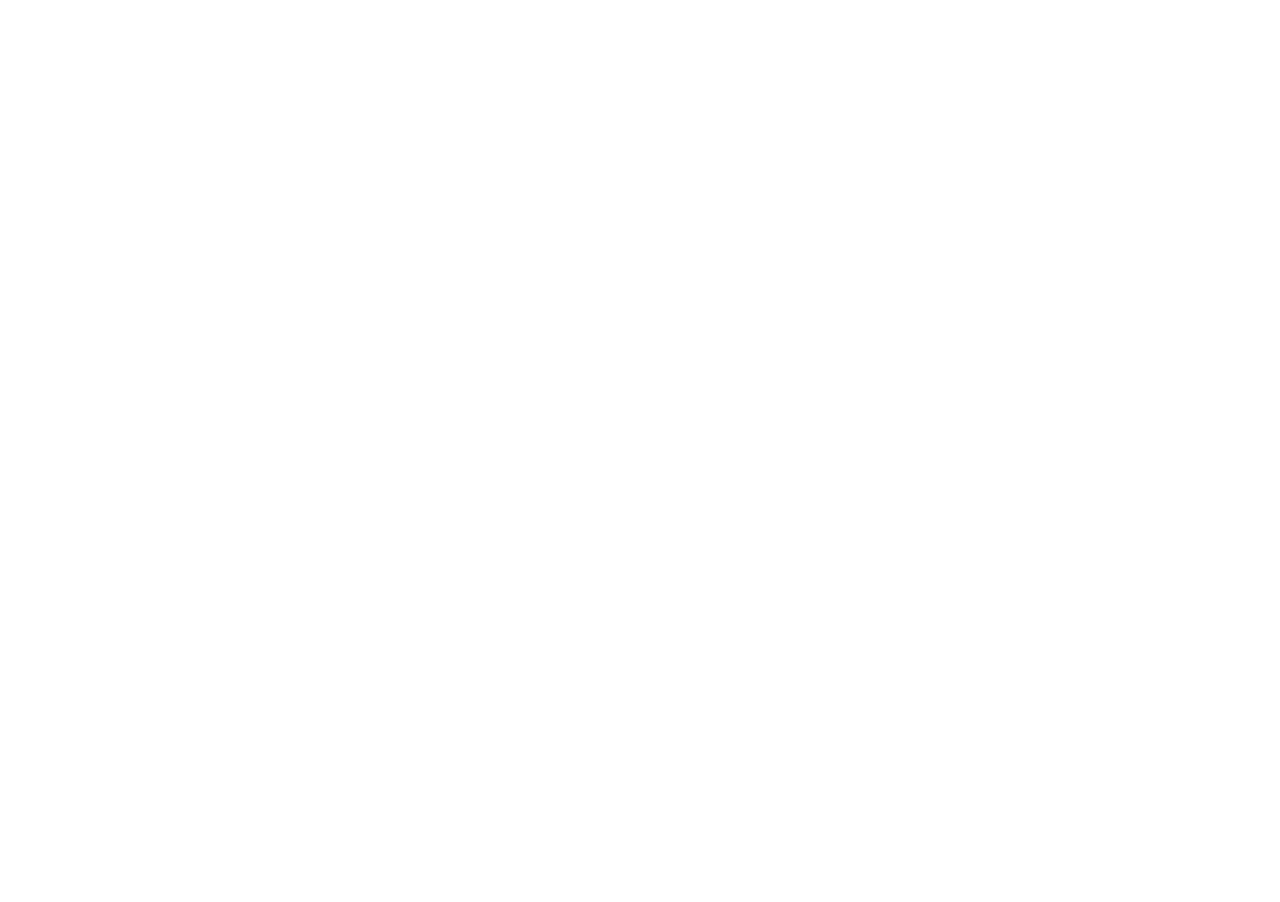
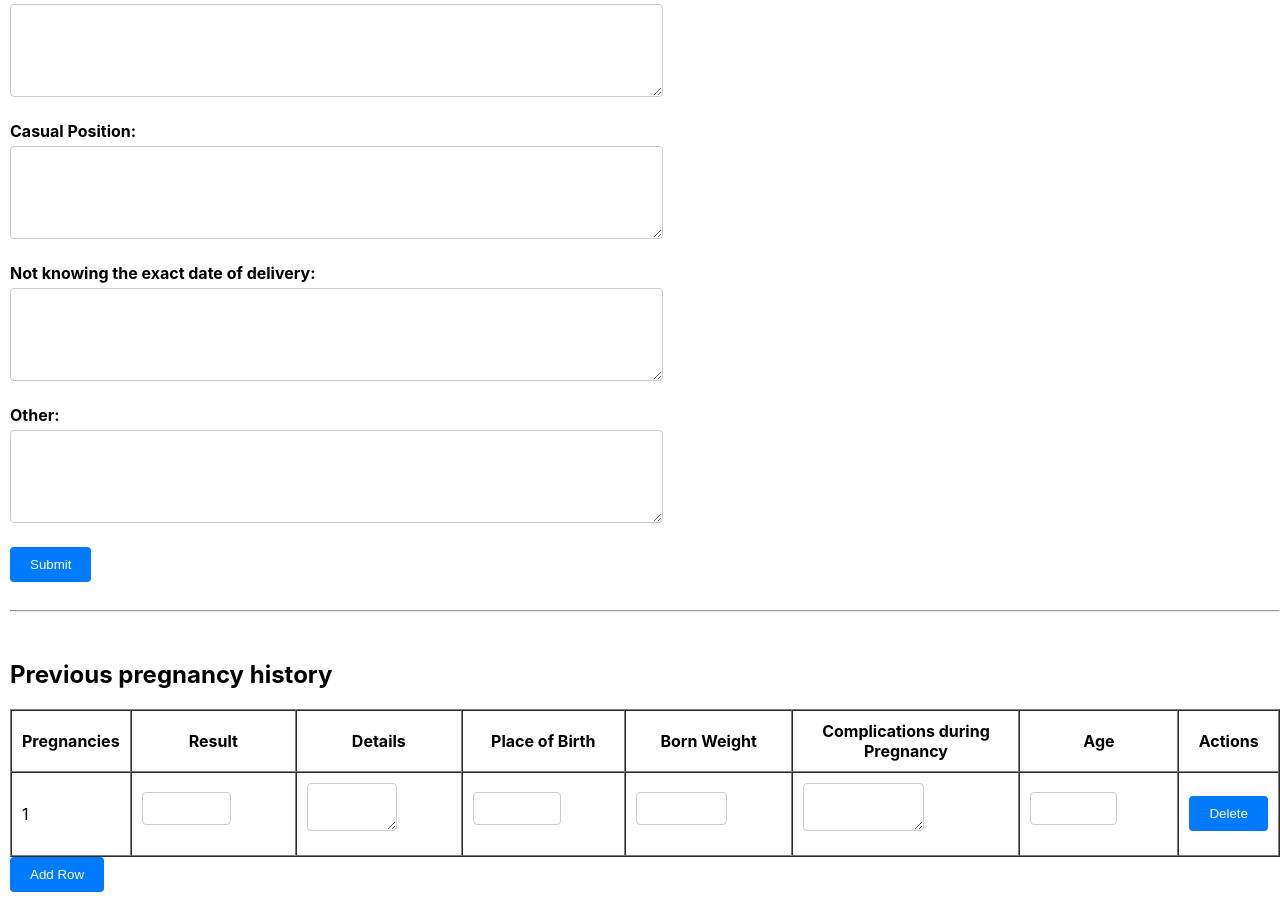
Before and after one commit to Methma-02/Health_Bridge, a React (Create React App) app in the folder frontend/: page / in a window 1280 px wide. Shown: the part 3940-4842 px from the top of the page. Before the commit the page ends 3893 px from the top, so only its background shows below. Built offline with nearby package versions, Linux system fonts and the light colour scheme.

Commit message:
Tables added

```diff
--- a/frontend/src/App.js
+++ b/frontend/src/App.js
@@ -1,11 +1,12 @@
 import Pregnancy from "./Pregnancy";
 import Tables from "./Tables";
+import Table2 from "./Table2";
 
 function App (){
   return(
         <>
           <Pregnancy/>
-          <Tables/>
+
 
         </>
 
--- a/frontend/src/Pregnancy.jsx
+++ b/frontend/src/Pregnancy.jsx
@@ -1,5 +1,7 @@
 import React, { useEffect, useState } from 'react';
 import './App.css';
+import Tables from './Tables';
+import Table2 from "./Table2";
 
 const registrationFields = [
     { id: 'regNo', label: 'Registration No.:', type: 'text' },
@@ -52,6 +54,16 @@
     { id: 'morePreg', label: 'Five or more Pregnancies', type: 'textarea', rows: 5, cols: 5 },
 ];
 
+// New fields for additional text areas
+const additionalFields = [
+    { id: 'bloodPressure', label: 'Blood Pressure:', type: 'textarea', rows: 5, cols: 10 },
+    { id: 'vaginalBleeding', label: 'Vaginal Bleeding:', type: 'textarea', rows: 5, cols: 10 },
+    { id: 'fetusStatus', label: 'Fetus Status:', type: 'textarea', rows: 5, cols: 10 },
+    { id: 'casualPosition', label: 'Casual Position:', type: 'textarea', rows: 5, cols: 10 },
+    { id: 'unknownDeliveryDate', label: 'Not knowing the exact date of delivery:', type: 'textarea', rows: 5, cols: 10 },
+    { id: 'other', label: 'Other:', type: 'textarea', rows: 5, cols: 10 },
+];
+
 function Pregnancy() {
     const [formData, setFormData] = useState({
         regNo: '',
@@ -88,6 +100,12 @@
         famPlan: '',
         minOrMax: '',
         morePreg: '',
+        bloodPressure: '',
+        vaginalBleeding: '',
+        fetusStatus: '',
+        casualPosition: '',
+        unknownDeliveryDate: '',
+        other: '',
     });
 
     useEffect(() => {
@@ -166,6 +184,12 @@
                     famPlan: '',
                     minOrMax: '',
                     morePreg: '',
+                    bloodPressure: '',
+                    vaginalBleeding: '',
+                    fetusStatus: '',
+                    casualPosition: '',
+                    unknownDeliveryDate: '',
+                    other: '',
                 });
             } else {
                 alert('Failed to save data.');
@@ -198,6 +222,7 @@
                         onChange={handleChange}
                     />
                 )}
+
             </div>
         ));
     };
@@ -285,9 +310,15 @@
                     {renderInputFields(currentStatusFields)}
                 </div>
 
+                {/* Render Additional Fields */}
+                <div className='additionalFields'>
+                    {renderInputFields(additionalFields)}
+                </div>
+
                 {/* Submit Button */}
                 <button type="submit">Submit</button>
             </form>
+            <Tables/>
         </div>
     );
 }
--- /dev/null
+++ b/frontend/src/Table2.jsx
@@ -0,0 +1,100 @@
+import React, { useState } from 'react';
+
+const Table2 = () => {
+    // Define the headers vertically
+    const headers = [
+        'Date',
+        'No. of weeks for the pregnancy',
+        'Anemia',
+        'Swelling',
+        'Fundal height',
+        'Fetal movement',
+        'Fetal heart sound',
+        'Main part',
+        'Urine',
+        'Albumin',
+        'Sugar',
+        'Prenatal health advise',
+        'Nutritional needs',
+        'Was the expectant mother informed about the expected delivery time',
+        'Were relatives informed of any potential risks',
+        'Conditions to avoid during pregnancy',
+        'The importance of being aware of fetal movement',
+        'Personal safety',
+        'Postpartum',
+        'Child protection',
+        'Risk factors for a newborn baby',
+        'Exclusive breastfeeding',
+        'Correct breastfeeding position',
+        'Knowing without doubt whether there is milk',
+        'Postpartum risk factors',
+        'The need for family organization',
+        'Raising awareness about family planning methods',
+        'Dates to visit clinic',
+    ];
+
+    // Initialize state for the table data
+    const [data, setData] = useState(
+        headers.map((header, index) => ({
+            id: index + 1,
+            header: header,
+            values: Array(10).fill(''), // Initialize 10 empty input fields for each row
+        }))
+    );
+
+    // Handle input change
+    const handleInputChange = (e, rowId, colIndex) => {
+        const updatedData = data.map((row) =>
+            row.id === rowId
+                ? {
+                      ...row,
+                      values: row.values.map((value, index) =>
+                          index === colIndex ? e.target.value : value
+                      ),
+                  }
+                : row
+        );
+        setData(updatedData);
+    };
+
+    return (
+        <div>
+            <br /><hr /><br />
+            <h2>Vertical Header Table with 10 Input Columns</h2>
+            <table border="1" cellPadding="10" cellSpacing="0">
+                <thead>
+                    <tr>
+                        <th>Headers</th>
+                        {[...Array(10)].map((_, index) => (
+                            <th key={index}>Data {index + 1}</th>
+                        ))}
+                    </tr>
+                </thead>
+                <tbody>
+                    {data.map((row) => (
+                        <tr key={row.id}>
+                            <td>{row.header}</td>
+                            {row.values.map((value, colIndex) => (
+                                <td key={colIndex}>
+                                    <input
+                                        type={
+                                            row.header === 'Date' || row.header === 'Dates to visit clinic'
+                                                ? 'date'
+                                                : 'text'
+                                        } // Set type to 'date' for Date and Dates to visit clinic rows
+                                        value={value}
+                                        onChange={(e) =>
+                                            handleInputChange(e, row.id, colIndex)
+                                        }
+                                    />
+                                </td>
+                            ))}
+                        </tr>
+                    ))}
+                </tbody>
+            </table>
+        </div>
+    );
+};
+
+export default Table2;
--- a/frontend/src/Tables.jsx
+++ b/frontend/src/Tables.jsx
@@ -2,7 +2,7 @@
 
 const Tables = () => {
     const [data, setData] = useState([
-        { id: 1, name: '', age: '', email: '' },
+        { id: 1, result: '', details: '', placeOfBirth: '', bornWeight: '', complications: '', age: '' },
     ]);
 
     const handleInputChange = (e, id, field) => {
@@ -13,7 +13,7 @@
     };
 
     const addRow = () => {
-        const newRow = { id: data.length + 1, name: '', age: '', email: '' };
+        const newRow = { id: data.length + 1, result: '', details: '', placeOfBirth: '', bornWeight: '', complications: '', age: '' };
         setData([...data, newRow]);
     };
 
@@ -24,14 +24,18 @@
 
     return (
         <div>
-            <h2>Editable Table</h2>
+            <br /><hr /><br />
+            <h2>Previous pregnancy history</h2>
             <table border="1" cellPadding="10" cellSpacing="0">
                 <thead>
                     <tr>
                         <th>Pregnancies</th>
-                        <th>Name</th>
+                        <th>Result</th>
+                        <th>Details</th>
+                        <th>Place of Birth</th>
+                        <th>Born Weight</th>
+                        <th>Complications during Pregnancy</th>
                         <th>Age</th>
-                        <th>Email</th>
                         <th>Actions</th>
                     </tr>
                 </thead>
@@ -42,8 +46,36 @@
                             <td>
                                 <input
                                     type="text"
-                                    value={row.name}
-                                    onChange={(e) => handleInputChange(e, row.id, 'name')}
+                                    value={row.result}
+                                    onChange={(e) => handleInputChange(e, row.id, 'result')}
+                                />
+                            </td>
+                            <td>
+                                <textarea
+                                    type="text"
+                                    value={row.details}
+                                    onChange={(e) => handleInputChange(e, row.id, 'details')}
+                                />
+                            </td>
+                            <td>
+                                <input
+                                    type="text"
+                                    value={row.placeOfBirth}
+                                    onChange={(e) => handleInputChange(e, row.id, 'placeOfBirth')}
+                                />
+                            </td>
+                            <td>
+                                <input
+                                    type="text"
+                                    value={row.bornWeight}
+                                    onChange={(e) => handleInputChange(e, row.id, 'bornWeight')}
+                                />
+                            </td>
+                            <td>
+                                <textarea
+                                    type="text"
+                                    value={row.complications}
+                                    onChange={(e) => handleInputChange(e, row.id, 'complications')}
                                 />
                             </td>
                             <td>
@@ -51,13 +83,6 @@
                                     type="text"
                                     value={row.age}
                                     onChange={(e) => handleInputChange(e, row.id, 'age')}
-                                />
-                            </td>
-                            <td>
-                                <input
-                                    type="email"
-                                    value={row.email}
-                                    onChange={(e) => handleInputChange(e, row.id, 'email')}
                                 />
                             </td>
                             <td>
```
Also changed, not shown: 1 other file (tests, documents, lock files or other folders).
